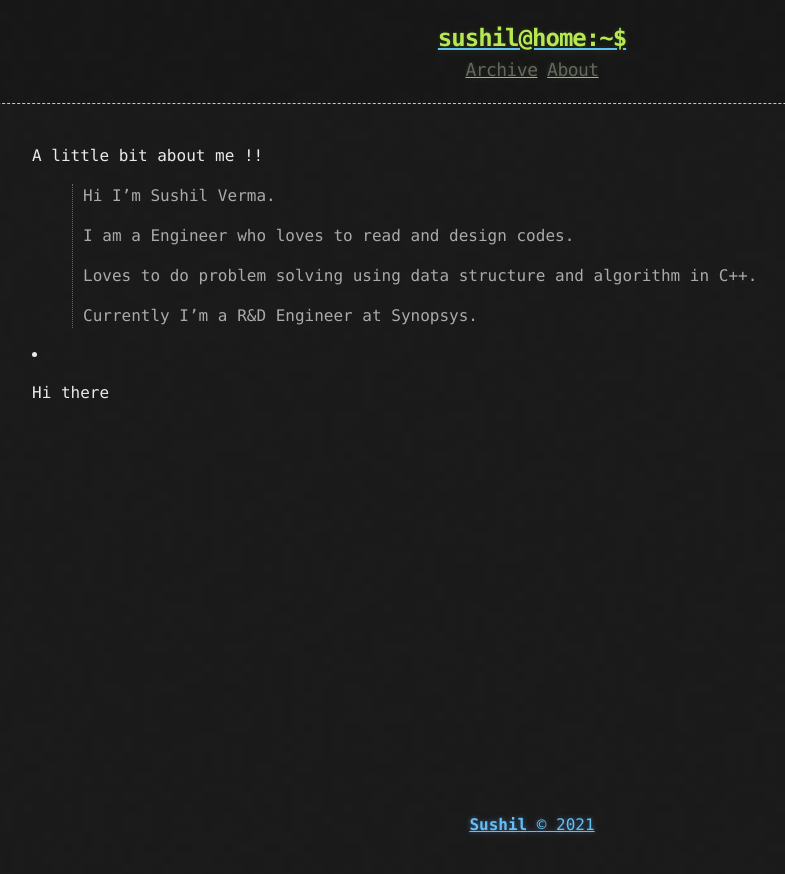
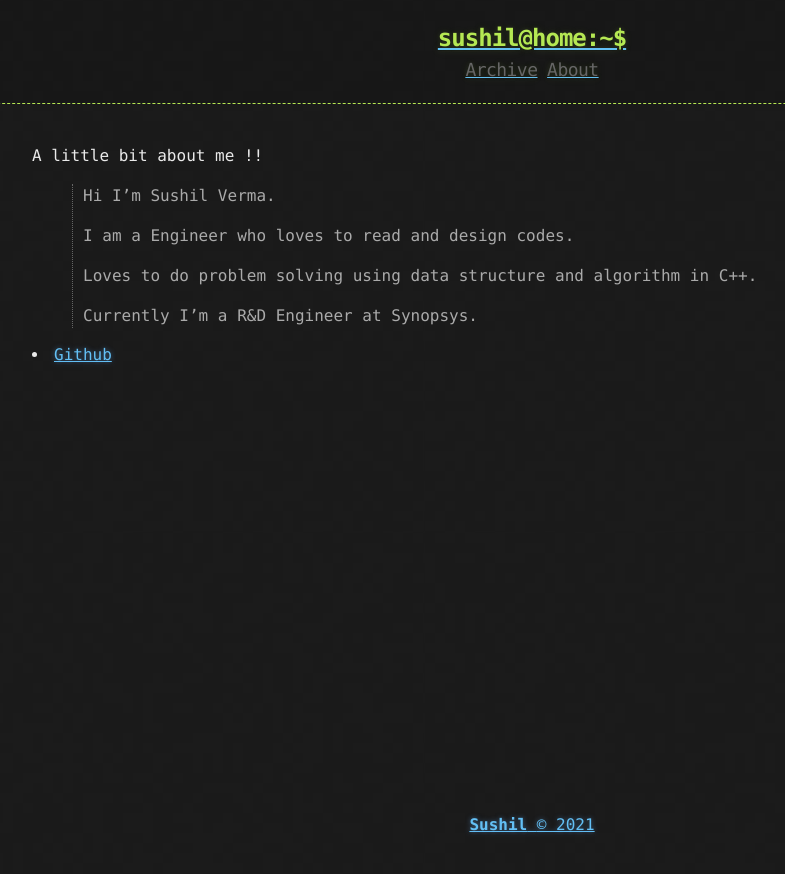
Before and after one commit to shushill/blog, a Jekyll site: the page built from about.md, in a window 1280 px wide. Shown: the top 874 px of the page, without its empty margins (108-893 px from the left). Built offline with Jekyll 4.4.1, drawn with Linux system fonts in a browser that asks for light colours.

Commit message:
Update about.md

```diff
--- a/about.md
+++ b/about.md
@@ -15,7 +15,6 @@ A little bit about me !!
 
 <section>
         <li>
-<!--           <a href=""></a> -->
-                <p>Hi there </p>
+          <a href="">Github</a>
         </li>
 </section>
```
